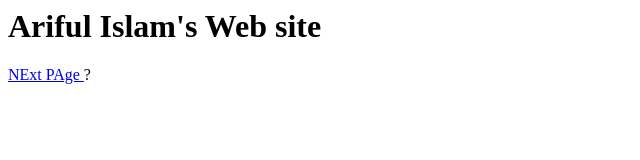
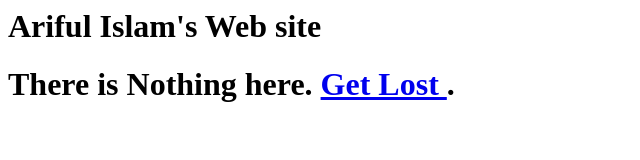
Before and after one commit to Arif1058/Arif1058.github.io, a plain HTML site: page index.html in a window 1280 px wide. Shown: the whole page, without its empty margins (0-640 px from the left). Drawn offline with Linux system fonts and the light colour scheme.

Commit message:
Update index.html

```diff
--- a/index.html
+++ b/index.html
@@ -3,6 +3,6 @@
 </head>
 <body>
 <h1>Ariful Islam's Web site </h1>
-  <a href="page2.html">NExt PAge </a>?</br>
+  <h1>There is Nothing here. <a href="/">Get Lost </a>.</h1>
 </body>
 </html>
```
